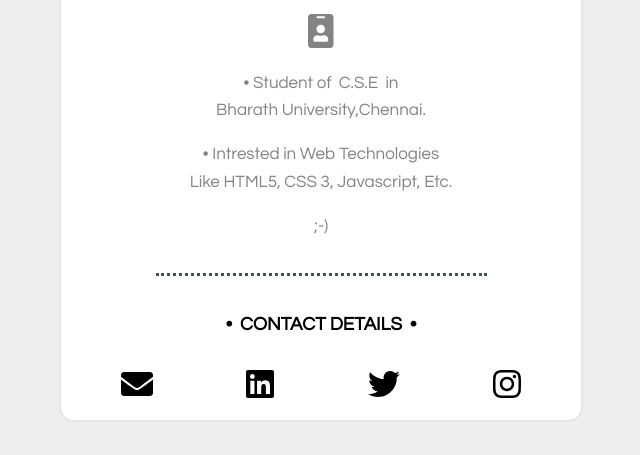
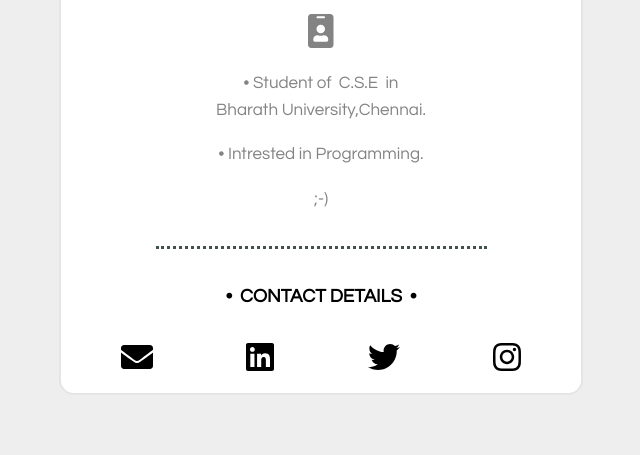
Before and after one commit to GajjalaRamPrakashReddy/Profile, a plain HTML site: page index.html in a window 1280 px wide. Shown: the part 351-806 px from the top of the page, without its empty margins (319-959 px from the left). Drawn offline with Linux system fonts and the light colour scheme.

Commit message:
Update and rename index.htm to index.html

```diff
--- a/index.htm
+++ b/index.html
@@ -13,7 +13,7 @@
 <h2 class="prakash">Ram Prakash Reddy</h2>
 <p><i class="fas fa-id-badge fa-2x"></i></p>
 <p>• Student of &nbspC.S.E&nbsp in <br>Bharath University,Chennai.</p>
-<p>• Intrested in Web Technologies <br>Like HTML5, CSS 3, Javascript, Etc.</p>
+<p>• Intrested in Programming.</p>
 <p>;-)</p>
 </a>
 <hr>
```
